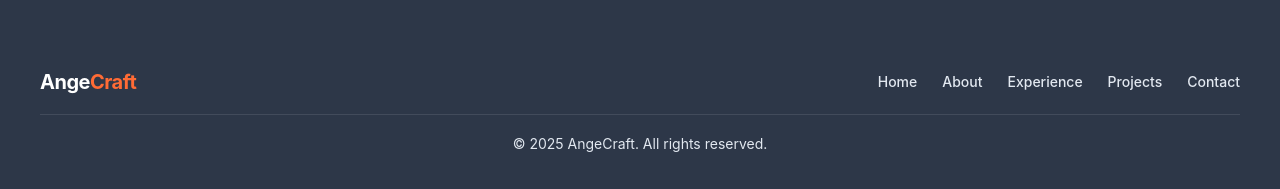
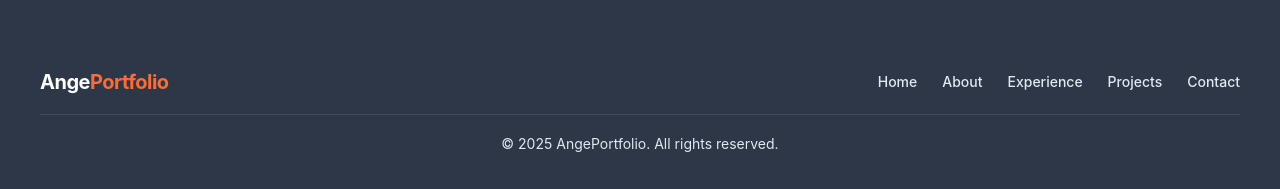
Before and after one commit to Angemarie-coder/portfolio-nextjs, a React (Create React App) app: page / in a window 1280 px wide. Shown: the part 8687-8876 px from the top of the page. Built offline with nearby package versions, Linux system fonts and the light colour scheme.

Commit message:
changed craft to Portfolio

```diff
--- a/src/components/Footer.tsx
+++ b/src/components/Footer.tsx
@@ -14,7 +14,7 @@ const Footer: React.FC = () => {
       <div className="footer-container">
         <div className="footer-main">
           <div className="footer-logo">
-            Ange<span className="logo-accent">Craft</span>
+            Ange<span className="logo-accent">Portfolio</span>
           </div>
           <nav className="footer-nav">
             <a href="#hero" onClick={() => scrollToSection("hero")}>
@@ -36,7 +36,7 @@ const Footer: React.FC = () => {
         </div>
         <div className="footer-bottom">
           <p>
-            &copy; {new Date().getFullYear()} AngeCraft. All rights reserved.
+            &copy; {new Date().getFullYear()} AngePortfolio. All rights reserved.
           </p>
         </div>
       </div>
```
